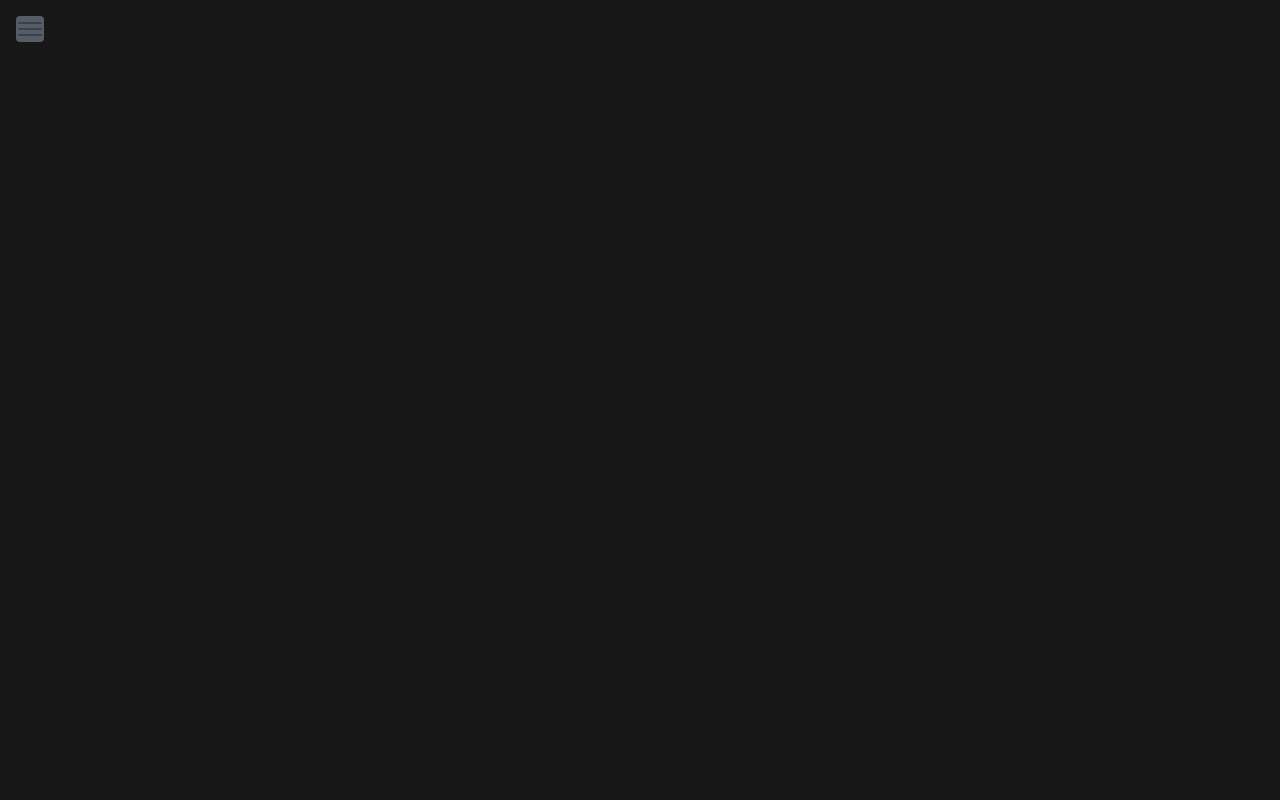
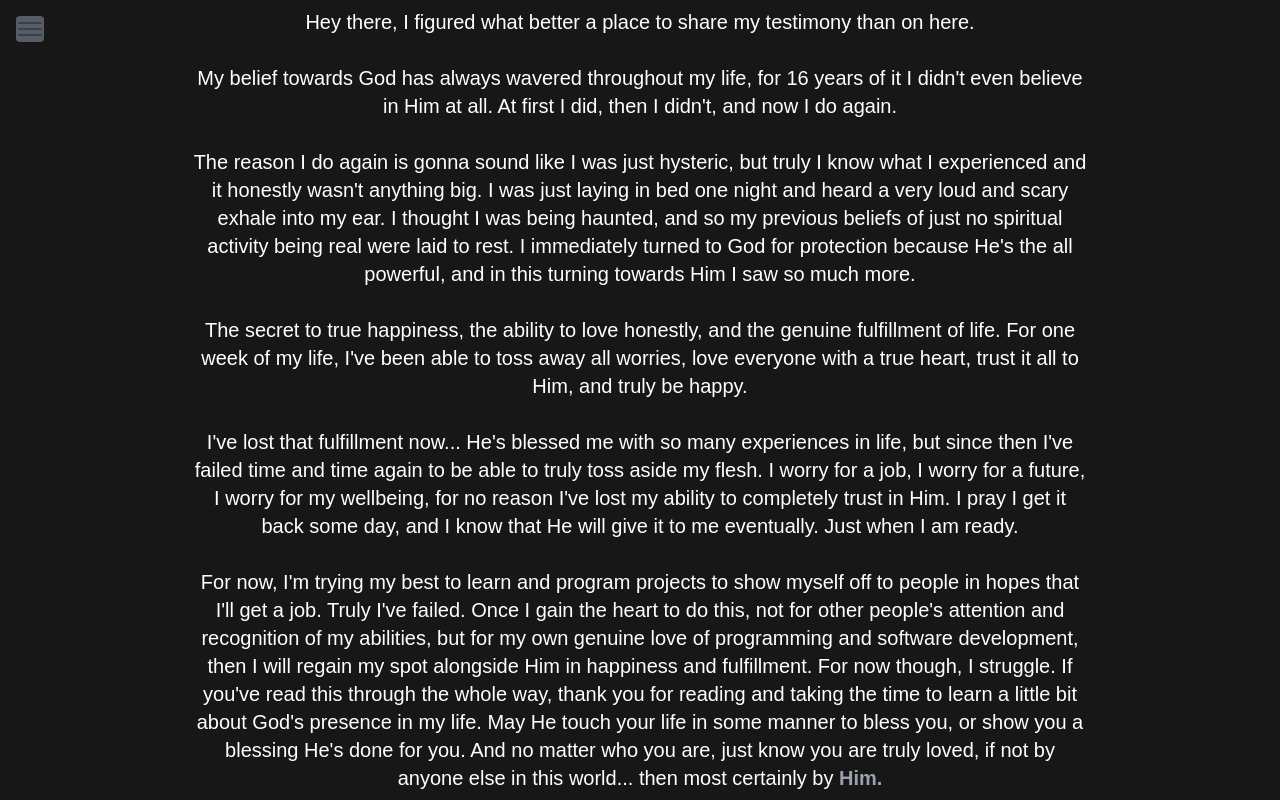
Before and after one commit to agtivi/keller-bytes, a Next.js app: page /testimony in a window 1280 px wide. Built offline with nearby package versions, Linux system fonts and the light colour scheme.

Commit message:
Make testimony visible

```diff
--- a/src/app/testimony/page.tsx
+++ b/src/app/testimony/page.tsx
@@ -13,7 +13,7 @@ export default function Testimony() {
 
     return (
         <div className="h-screen flex items-center justify-center text-center px-4 text-xl transition-all">
-            <div className={`opacity-0 ${isNormal ? "max-w-4xl" : "flex " } items-center justify-center `}>
+            <div className={`${isNormal ? "max-w-4xl" : "flex " } items-center justify-center `}>
                 <div className={`transition-all duration-500 ${isNormal ? "opacity-100" : "opacity-0"}`}>
                     Hey there, I figured what better a place to share my testimony than on here.
                     <br/><br/>
```
